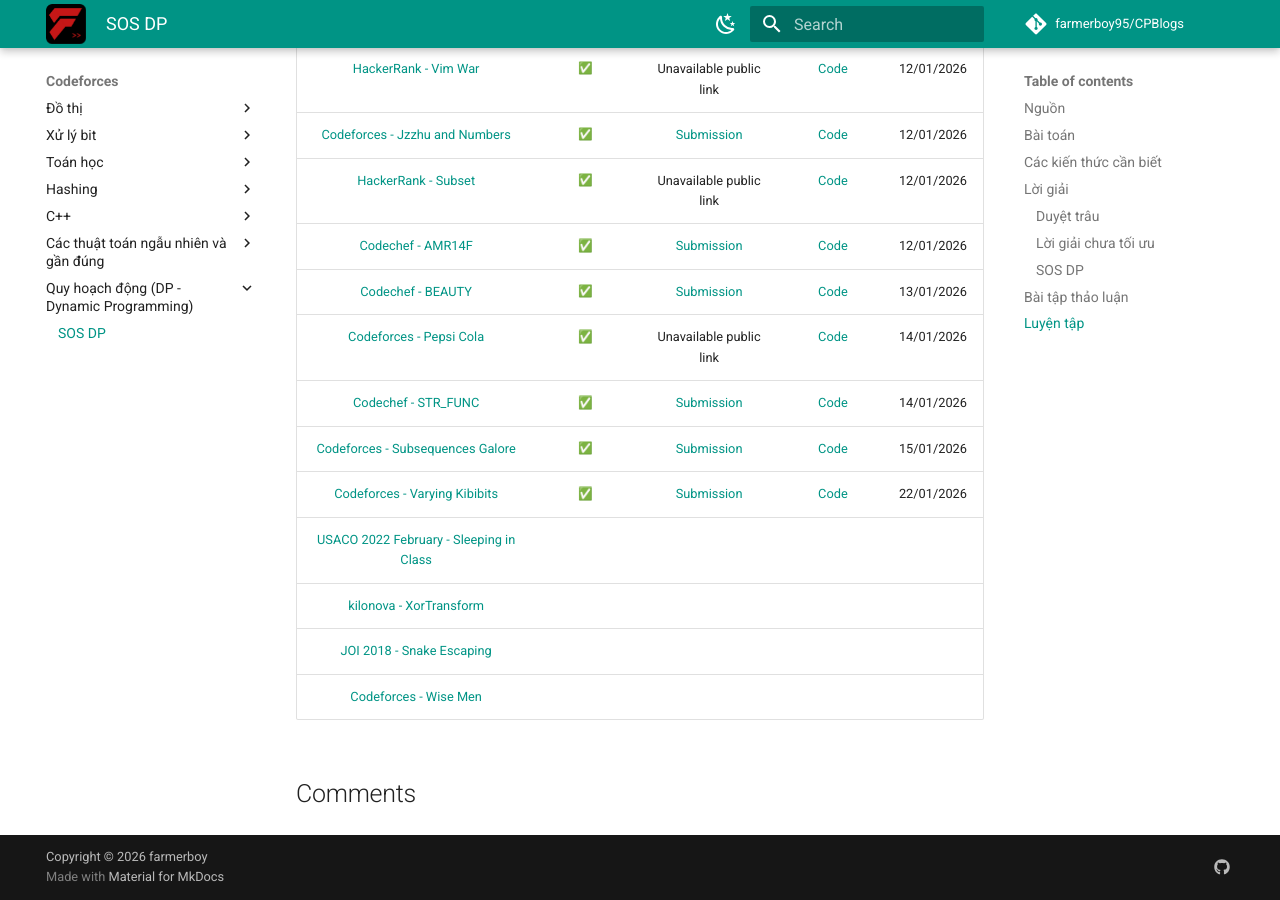
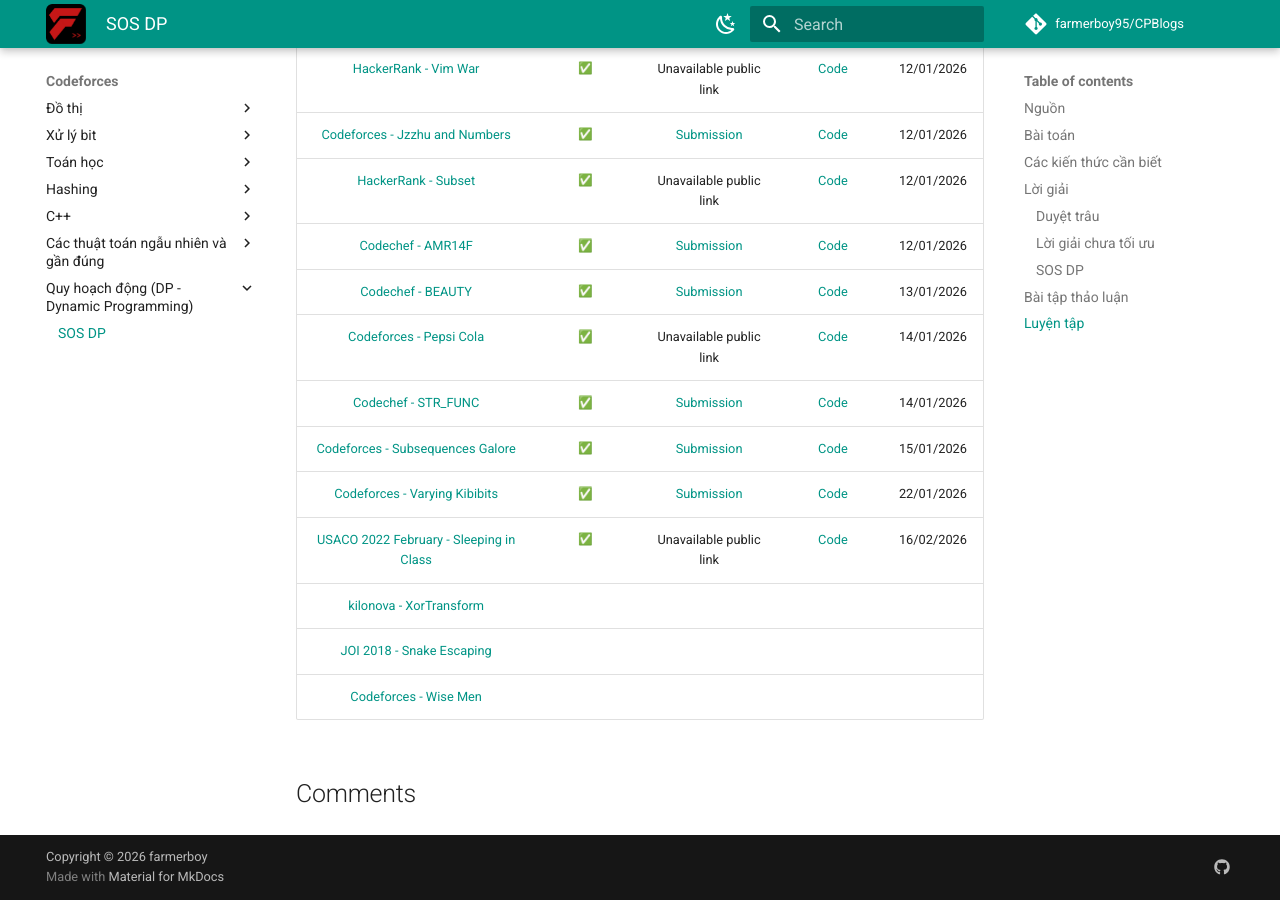
Before and after one commit to farmerboy95/CPBlogs, an MkDocs documentation site: the page built from docs/Codeforces/dp/sos-dp.md, in a window 1280 px wide and 900 px high, scrolled down 4314 px. Built offline with MkDocs 1.6.1 and Material for MkDocs 9.7.7, drawn with Linux system fonts in a browser that asks for light colours; emoji names are drawn with the system emoji font; comment, search, counter and statistics services are not loaded.

Commit message:
Update SOS DP

```diff
--- a/docs/Codeforces/dp/sos-dp.md
+++ b/docs/Codeforces/dp/sos-dp.md
@@ -134,7 +134,7 @@
 | [Codechef - STR_FUNC](https://www.codechef.com/problems/STR_FUNC) | :white_check_mark: | [Submission](https://www.codechef.com/viewsolution/1225444085) | [Code](https://github.com/farmerboy95/CompetitiveProgramming/blob/master/Codechef/CODECHEF%20STR_FUNC.cpp) | 14/01/2026 |
 | [Codeforces - Subsequences Galore](https://codeforces.com/contest/1620/problem/G) | :white_check_mark: | [Submission](https://codeforces.com/contest/1620/submission/357892412) | [Code](https://github.com/farmerboy95/CompetitiveProgramming/blob/master/Codeforces/CF1620-D12-G.cpp) | 15/01/2026 |
 | [Codeforces - Varying Kibibits](https://codeforces.com/contest/800/problem/D) | :white_check_mark: | [Submission](https://codeforces.com/contest/800/submission/359134018) | [Code](https://github.com/farmerboy95/CompetitiveProgramming/blob/master/Codeforces/CF800-D1-D.cpp) | 22/01/2026 |
-| [USACO 2022 February - Sleeping in Class](https://usaco.org/index.php?page=viewproblem2&cpid=1213) | | | | |
+| [USACO 2022 February - Sleeping in Class](https://usaco.org/index.php?page=viewproblem2&cpid=1213) | :white_check_mark: | Unavailable public link | [Code](https://github.com/farmerboy95/CompetitiveProgramming/blob/master/USACO/USACO%2022feb-sleeping-in-class.cpp) | 16/02/2026 |
 | [kilonova - XorTransform](https://kilonova.ro/problems/1832) | | | | |
 | [JOI 2018 - Snake Escaping](https://oj.uz/problem/view/JOI18_snake_escaping) | | | | |
 | [Codeforces - Wise Men](https://codeforces.com/contest/1326/problem/F2) | | | | |
```
